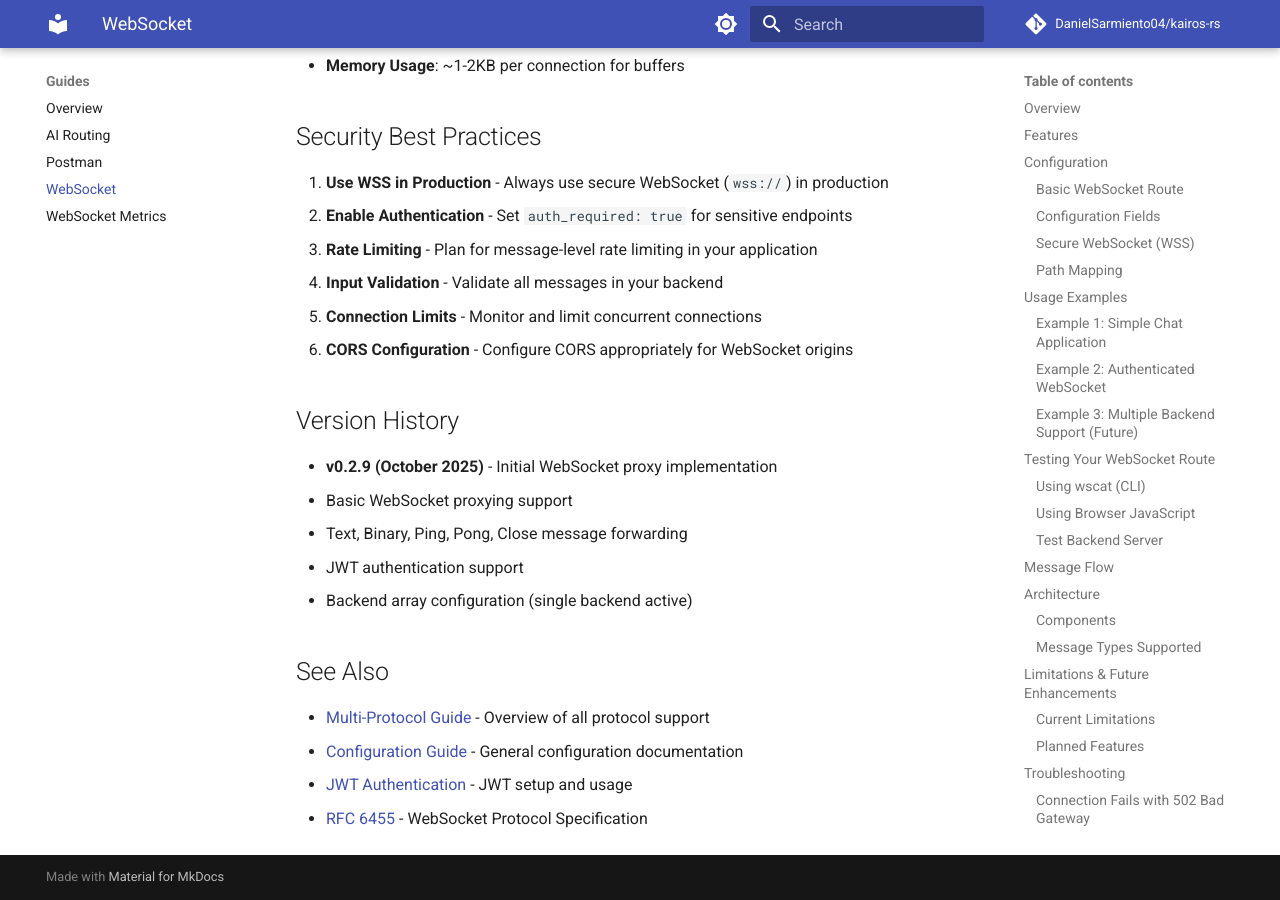
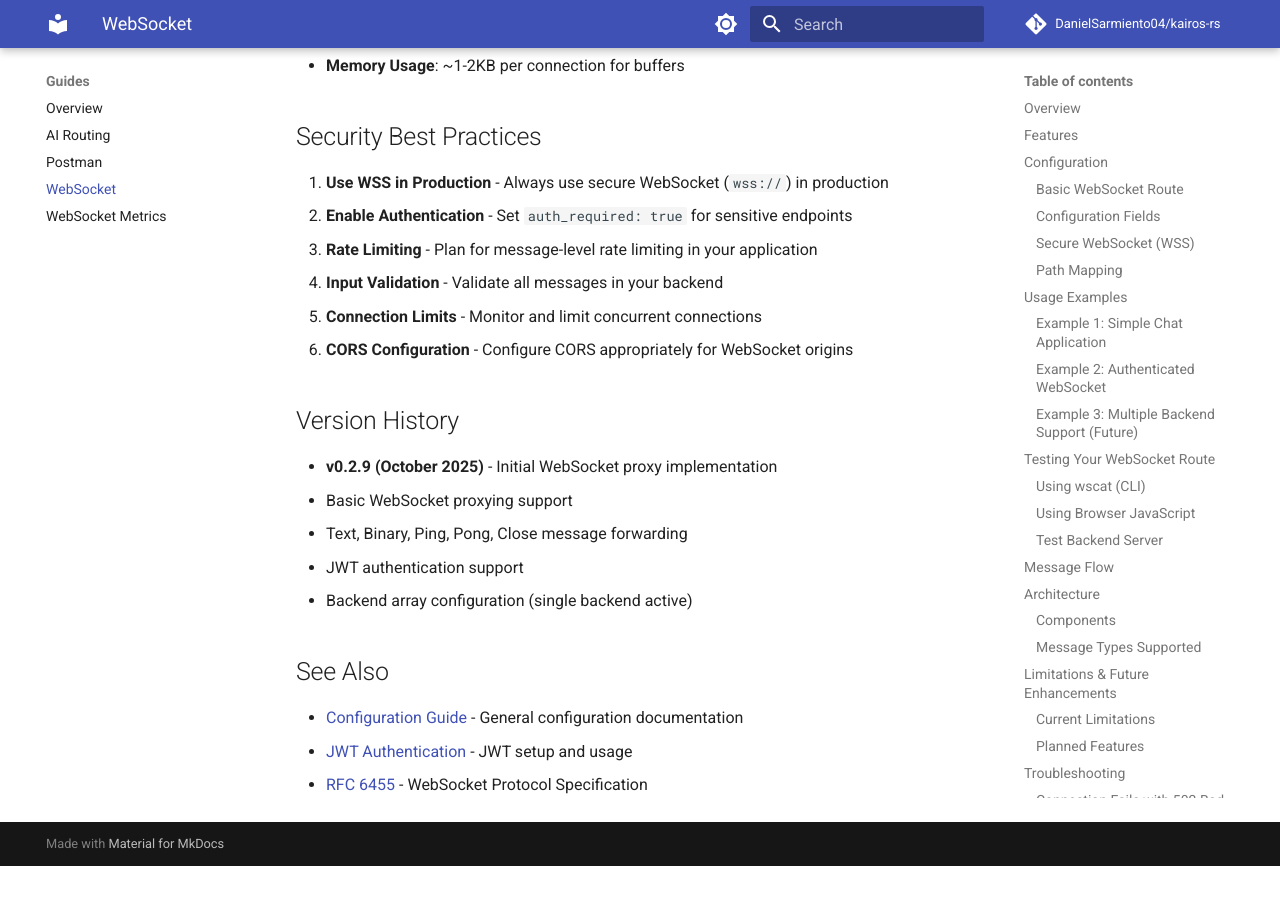
Before and after one commit to DanielSarmiento04/kairos-rs, an MkDocs documentation site: the page built from docs/src/WEBSOCKET_GUIDE.md, in a window 1280 px wide and 900 px high, scrolled down 9579 px. Built offline with MkDocs 1.6.1 and Material for MkDocs 9.7.7, drawn with Linux system fonts in a browser that asks for light colours; comment, search, counter and statistics services are not loaded; after the commit the page ends 10445 px from its top, so only the background shows below that.

Commit message:
fix: update links in WebSocket guides to point to the correct GitHub URLs

```diff
--- a/docs/src/WEBSOCKET_GUIDE.md
+++ b/docs/src/WEBSOCKET_GUIDE.md
@@ -447,7 +447,6 @@
 
 ## See Also
 
-- [Multi-Protocol Guide](MULTI_PROTOCOL_GUIDE.md) - Overview of all protocol support
-- [Configuration Guide](../Readme.md#configuration) - General configuration documentation
-- [JWT Authentication](../Readme.md#jwt-authentication) - JWT setup and usage
+- [Configuration Guide](https://github.com/DanielSarmiento04/kairos-rs/blob/main/Readme.md#configuration) - General configuration documentation
+- [JWT Authentication](https://github.com/DanielSarmiento04/kairos-rs/blob/main/Readme.md#jwt-authentication) - JWT setup and usage
 - [RFC 6455](https://datatracker.ietf.org/doc/html/rfc6455) - WebSocket Protocol Specification
```
Also changed, not shown: docs/src/WEBSOCKET_METRICS_GUIDE.md (+2 -2 lines).
